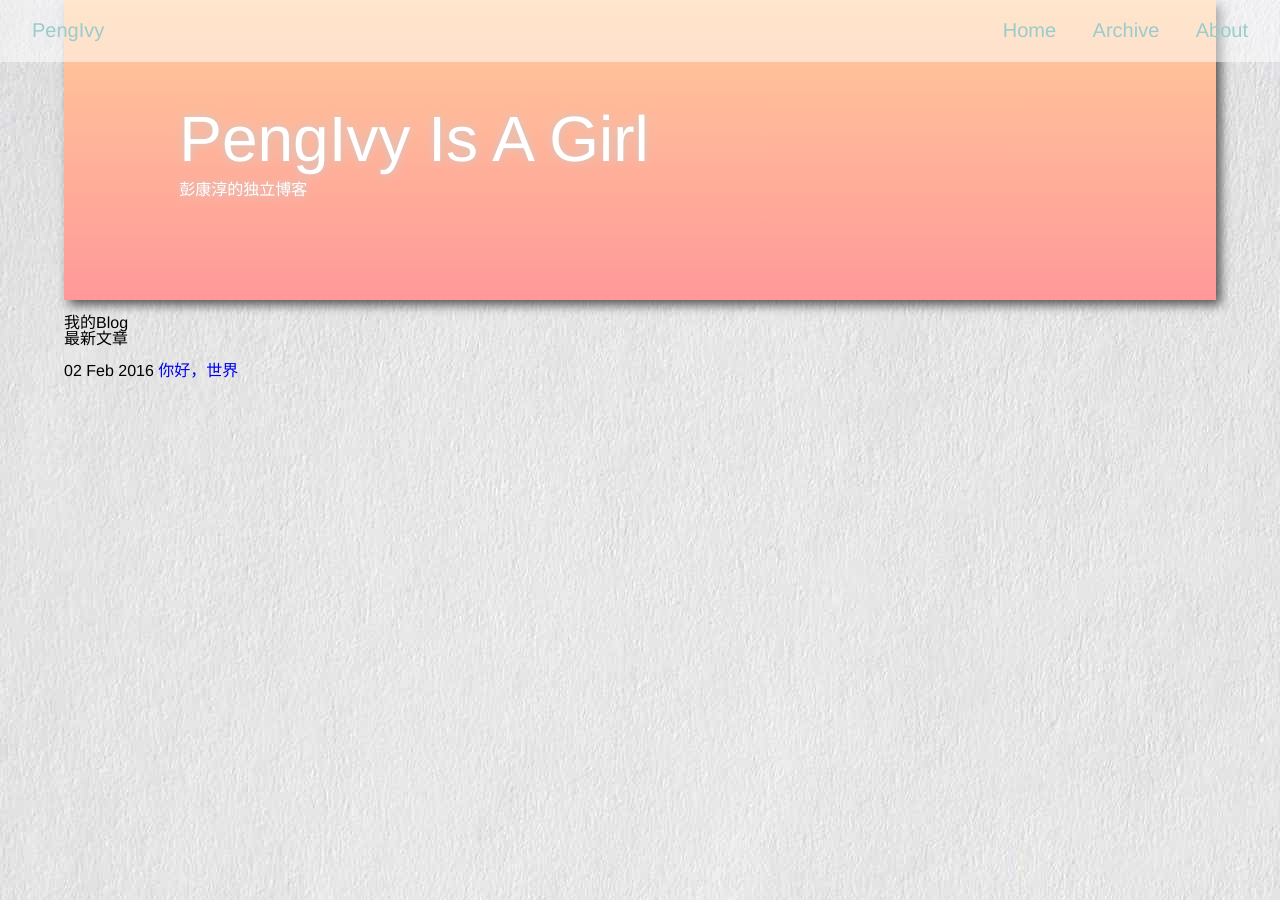
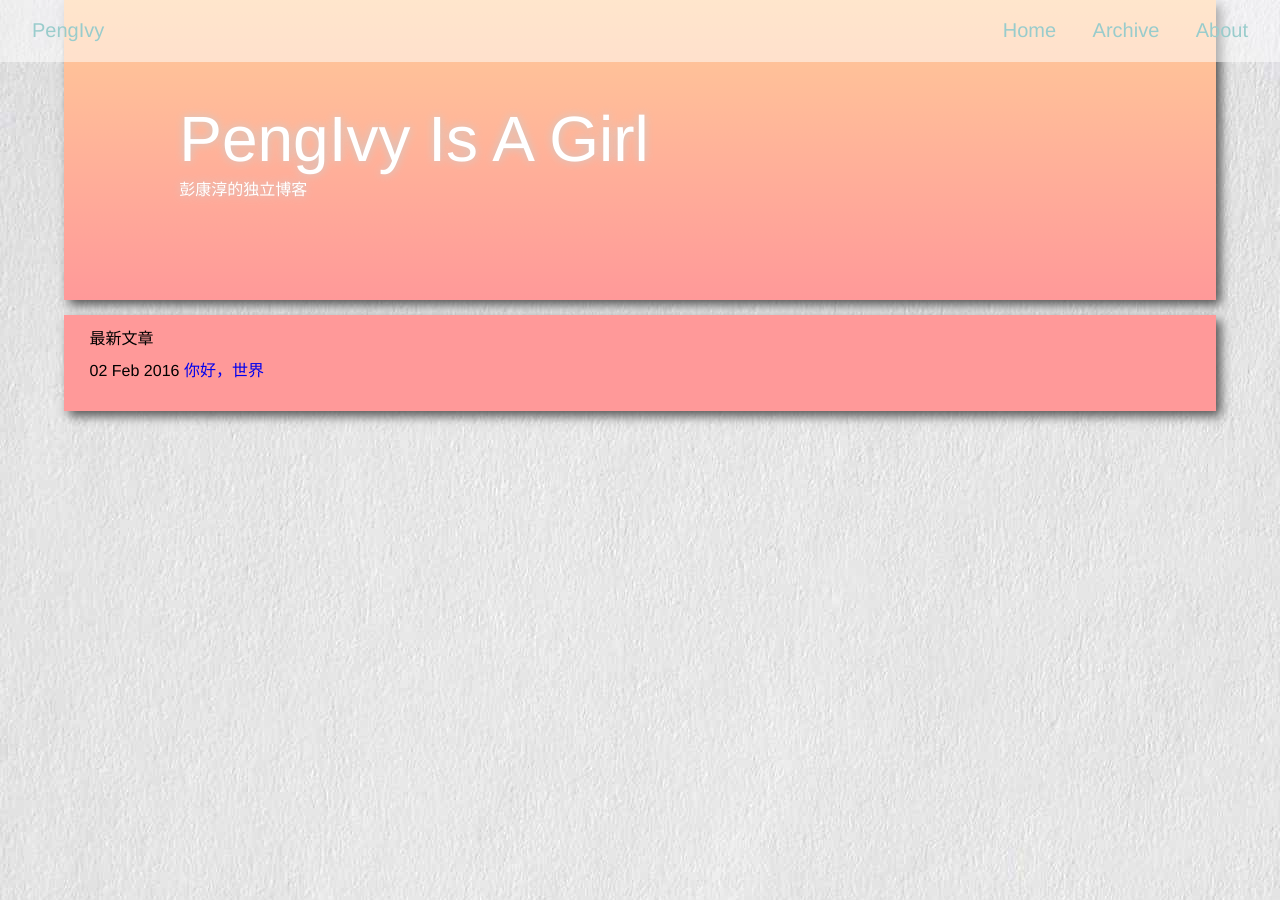
Before and after one commit to pengIvy/blog, a Jekyll site: the page built from index.html, in a window 1280 px wide. Built offline with Jekyll 4.4.1, drawn with Linux system fonts in a browser that asks for light colours.

Commit message:
测试url

```diff
--- a/_layouts/base.html
+++ b/_layouts/base.html
@@ -5,9 +5,9 @@
     <meta name="author" content="qcy">
     <meta name="keywords" content="产品经理 产品经验"/>
     <meta name="description" content="一个产品经理的博客，分享自己关于产品的经验。"/>
-    <link href=".././css/reset.css" rel="stylesheet" type="text/css">
-    <link href=".././css/animate.css" rel="stylesheet" type="text/css">
-    <link href=".././css/style.css" rel="stylesheet" type="text/css">
+    <link href="./css/reset.css" rel="stylesheet" type="text/css">
+    <link href="./css/animate.css" rel="stylesheet" type="text/css">
+    <link href="./css/{{ page.link }}.css" rel="stylesheet" type="text/css">
     <title>{{ page.title }}</title>
 </head>
 <body>
--- a/css/style.css
+++ b/css/style.css
@@ -118,6 +118,9 @@ header {
 }
 
 .content {
-	width: 90%;
+	width: 86%;
+	padding: 1em 2%;
 	margin: 15px auto;
+	background: #f99;
+	box-shadow: #555 5px 5px 10px;
 }
--- a/index.html
+++ b/index.html
@@ -1,8 +1,9 @@
 ---
 layout: base
 title: 我的Blog
+link: style
 ---
-<h2>{{ page.title }}</h2>
+
 <p>最新文章</p>
 <ul>
 　　{% for post in site.posts %}
```
